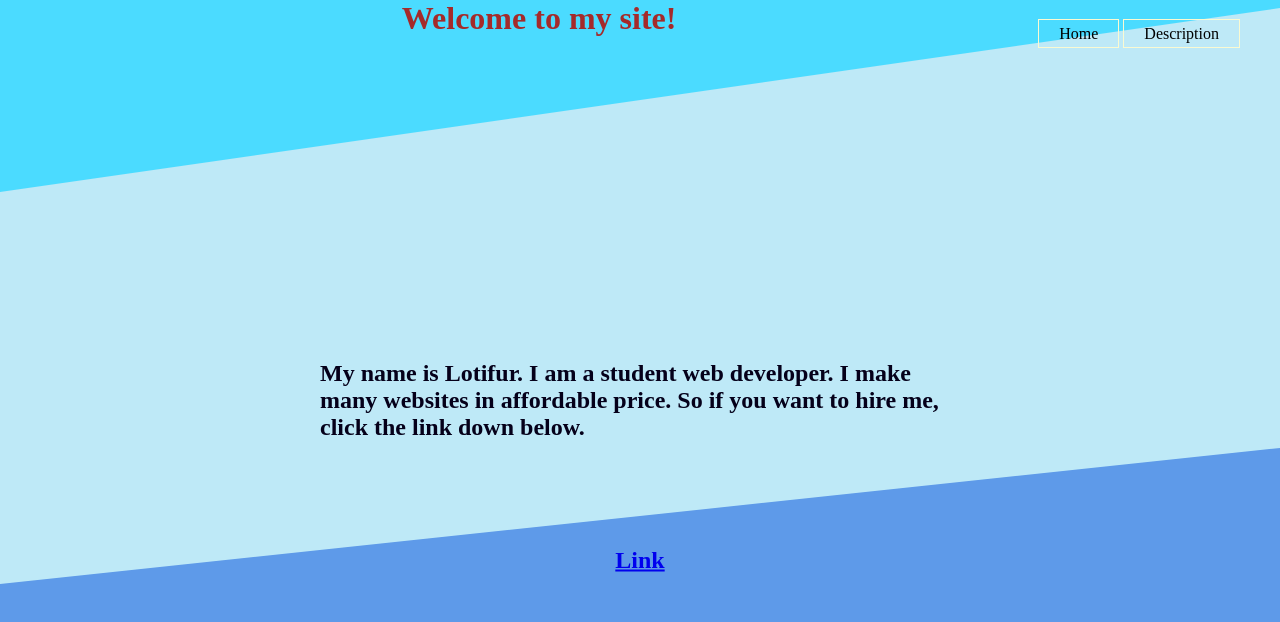
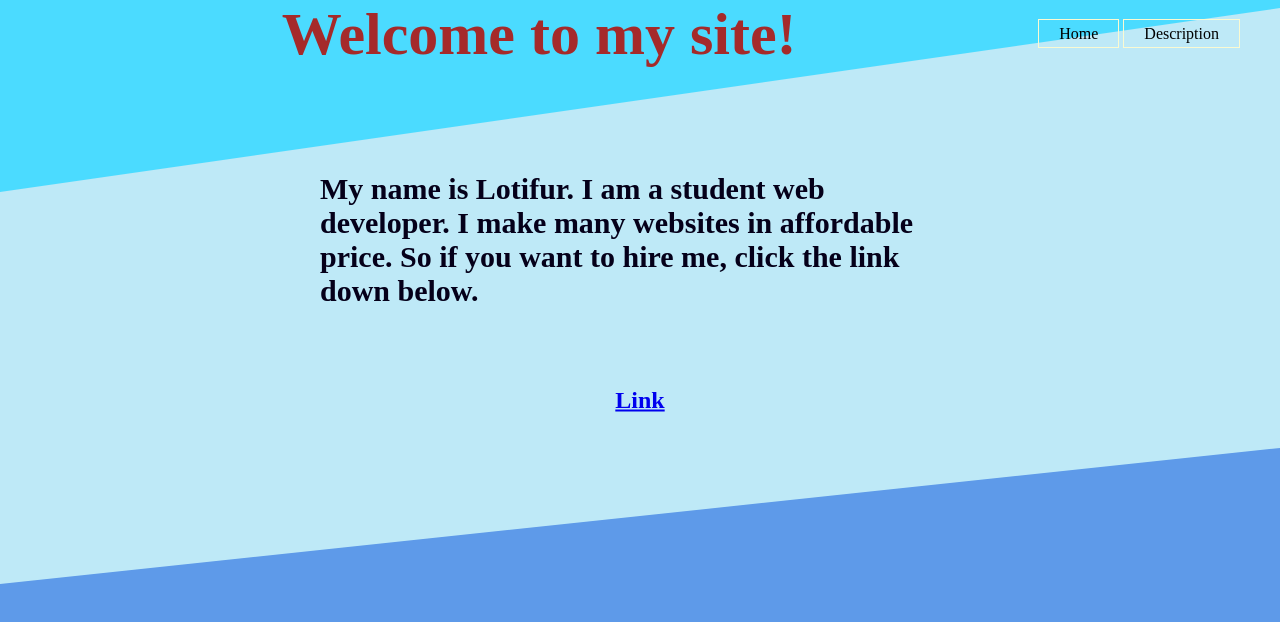
Before and after one commit to Lotifur567/Lotifur567.github.io, a plain HTML site: page index.html in a window 1280 px wide. Drawn offline with Linux system fonts and the light colour scheme.

Commit message:
Second update

```diff
--- a/index.html
+++ b/index.html
@@ -8,9 +8,8 @@
             *{
     font-family: century;
     padding: 0;
-    margin: 0;
-}
-body #bg{
+    margin: 0;}
+    body #bg{
     height: 100%;
     width: 100%;
     background-color:rgb(75, 219, 255) ;
@@ -46,6 +45,7 @@ body #third{
     padding: 5px 20px;
 border:1px solid lightgoldenrodyellow;
 transition: 0.6s ease;
+white-space: nowrap;
 }
 .main ul li{
     display: inline-block;
@@ -62,20 +62,44 @@ ul li a:hover {
 .title{
     color: brown;
     text-align: center;
+    font-size: 30px;
+    white-space: nowrap;
 }
 .text{
     color: rgb(5, 0, 26);
+    position: absolute;
+    top:30%;
+    left:50%;
+    transform:translate(-50%,-50%);
+}
+#link{
     position: absolute;
     top:50%;
     left:50%;
     transform:translate(-50%,-50%);
 }
-#link{
-    position: absolute;
-    top:70%;
-    left:50%;
-    transform:translate(-50%,-50%);
+@media(min-width: 751px){
+    .title{
+        font-size: 30px;
+    }
 }
+@media(max-width: 750px){
+    .title{
+        font-size: 15px;
+    }
+}
+@media(min-width: 751px){
+    .text{
+        font-size: 20px;
+    }
+}
+@media(max-width: 750px){
+    .text{
+        font-size: 15px;
+    }
+}
+
+
 
         </style>
     </head>
```
